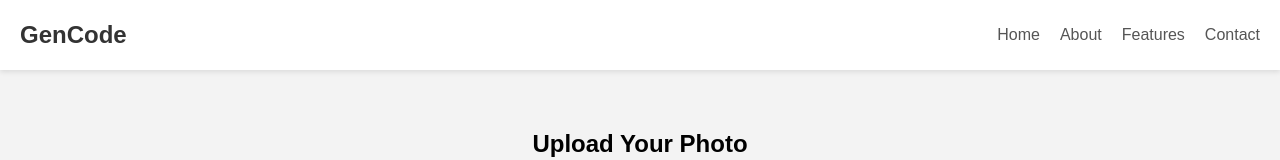
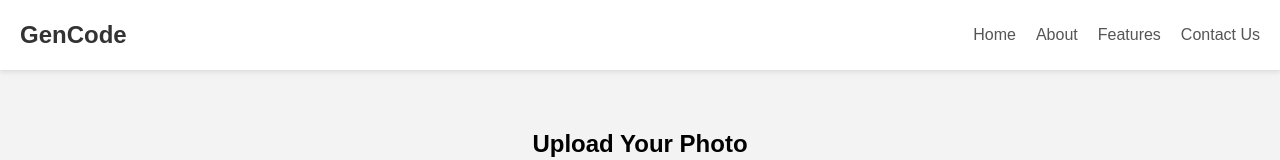
Before and after one commit to Suhanibajoria24/AI-Powered-pose-suggestion, a plain HTML site: page Index.html in a window 1280 px wide. Shown: the top 160 px of the page. Drawn offline with Linux system fonts and the light colour scheme.

Commit message:
minor updation

```diff
--- a/Index.html
+++ b/Index.html
@@ -16,7 +16,8 @@
             <li>Home</li>
             <li>About</li>
             <li>Features</li>
-            <li>Contact</li>
+            <li>Contact Us</li>
+
         </ul>
     </nav>
 
```
